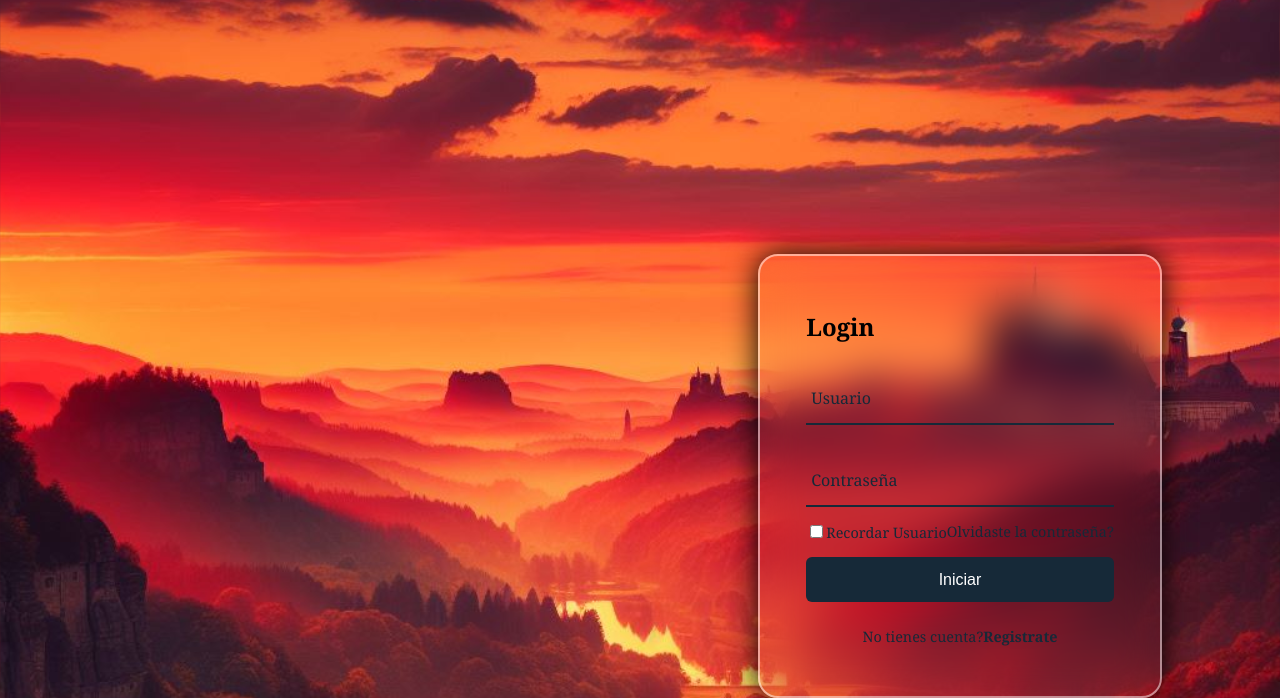
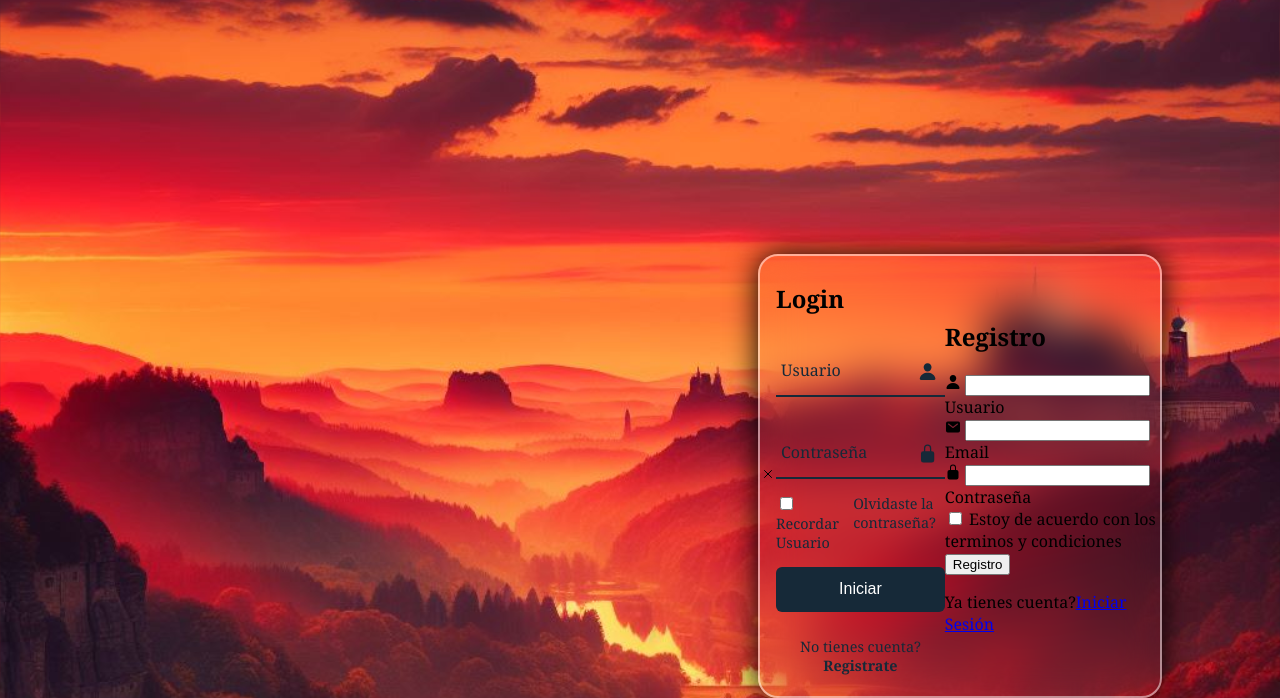
Before and after one commit to KidaGarcia/WebAsociacionKCJ, a plain HTML site: page contacto.html in a window 1280 px wide. Shown: the part 118-816 px from the top of the page. Drawn offline with nearby package versions, Linux system fonts and the light colour scheme.

Commit message:
Le he añadido mas contenido al formulario

```diff
--- a/contacto.html
+++ b/contacto.html
@@ -15,13 +15,16 @@
     <header>
         <a href="./index.html"><img id="logo" src="./media/D20Ico.ico" alt="Logo de Iniciativa Crítica" height="90px"></a>
         <h1 id="TituloSuperior">Contacta con Nosotros</h1>
-        <nav>
+
+        <div>
+        <nav class="boxNav">
             <a class="menuSuperior" href="./index.html">Inicio</a>
             <a class="menuSuperior" href="./eventos.html">Eventos</a>
             <a class="menuSuperior" href="./info.html">Cómo jugar</a>
             <a class="menuSuperior" href="./conocenos.html">Conócenos</a>
 
         </nav>
+    </div>
         <!--<a class="RRSS" href="https://twitter.com"><img src="./media/TwitterIcon.ico" alt="Enlace a X(Twitter)" height="40px"></a> /!-->
          <!--<a class="RRSS" href="https://www.facebook.com"><img src="./media/FBLogo.ico" alt="Enlace a facebook" height="40px"></a>/!-->
     </header>
@@ -32,6 +35,7 @@
     <main>
 
         <div class="boxForm">
+            <span class="iconoCierre"><ion-icon name="close-outline"></ion-icon></span>
         <div class="formularioLogeo">
             <h2>Login</h2>
          <form method="get">
@@ -69,9 +73,9 @@
 
 
 
-        <!--<div class="formRegistro">
-
-            <div>
+        <div class="formRegistro">
+            <h2>Registro</h2>
+            <div class="formRegUser">
                 <span class="icon"><ion-icon name="person"></ion-icon></span>
                 <input type="text" id="UsuarioBox" required>
                 <label id="Usuario">Usuario</label>
@@ -83,13 +87,13 @@
                 <label id="emailText">Email</label>
             </div>
 
-             <div>
+             <div class="boxRegContra">
                 <span class="icon"><ion-icon name="lock-closed"></ion-icon></span>
                 <input type="password" id="contrasenaBox" required>
                 <label id="contrasena">Contraseña</label>
             </div>
 
-            <div>
+            <div class="boxRegCookys">
                 <input type="checkbox" name="cookys" id="cookys">
                 <label id="checkCookys">Estoy de acuerdo con los terminos y condiciones</label>
             </div>
@@ -114,7 +118,7 @@
 
 
 
-<footer>
+<!--<footer>
 
 
     <div class="FooterText">
@@ -134,8 +138,8 @@
     </div>
 
 </footer>
-
-
+/!-->
+<script src="/javaScript/contacto.js"></script>
 <script type="module" src="https://unpkg.com/ionicons@7.1.0/dist/ionicons/ionicons.esm.js"></script>
 <script nomodule src="https://unpkg.com/ionicons@7.1.0/dist/ionicons/ionicons.js"></script>
 </body>
```
